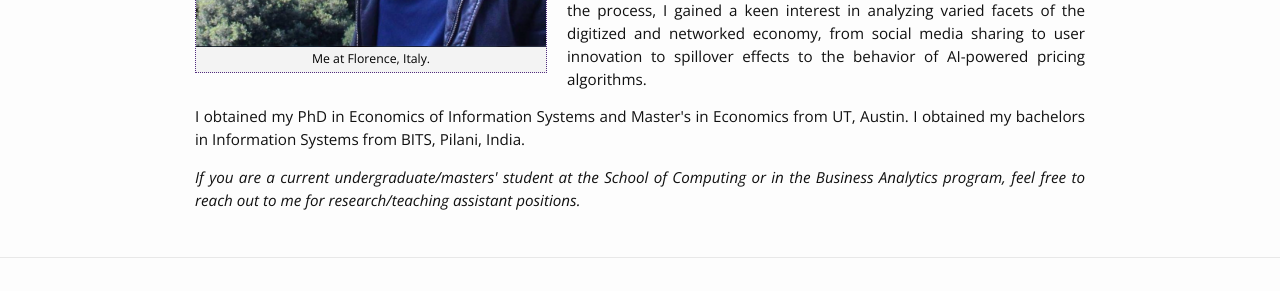
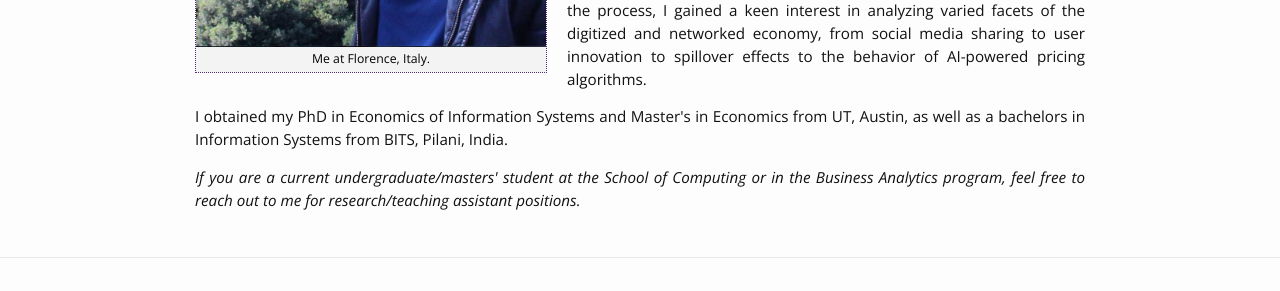
Before and after one commit to askaranam/askaranam.github.io, a Jekyll site: the page built from index.html, in a window 1280 px wide. Shown: the part 389-680 px from the top of the page. Built offline with Jekyll 4.4.1, drawn with Linux system fonts in a browser that asks for light colours; nearby versions of some CDN libraries; some web fonts are replaced.

Commit message:
Update index.html

```diff
--- a/index.html
+++ b/index.html
@@ -34,7 +34,7 @@ layout: default
 Am greatly interested in building market intelligent programs that can provide actionable insights for product developers. I develop/apply models from Deep Learning, Natural Language Understanding, and Econometrics in my research. </p>
  -->
 
-<p style="text-align: justify;"> I obtained my PhD in Economics of Information Systems and Master's in Economics from UT, Austin. I obtained my bachelors in Information Systems from BITS, Pilani, India.</p>
+<p style="text-align: justify;"> I obtained my PhD in Economics of Information Systems and Master's in Economics from UT, Austin, as well as a bachelors in Information Systems from BITS, Pilani, India.</p>
 
 <p style="text-align: justify;"> <em>If you are a current undergraduate/masters' student at the School of Computing or in the Business Analytics program, feel free to reach out to me for research/teaching assistant positions. </em> </p>
 
```
